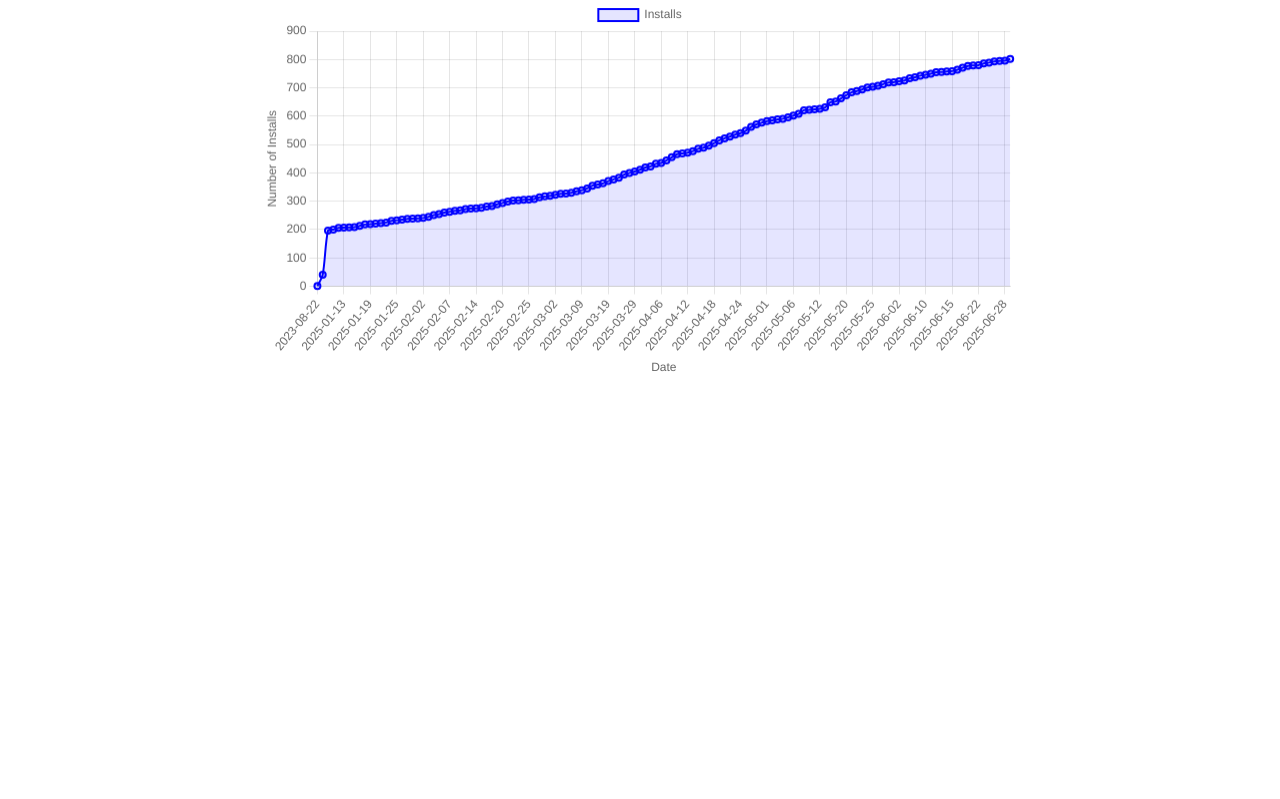
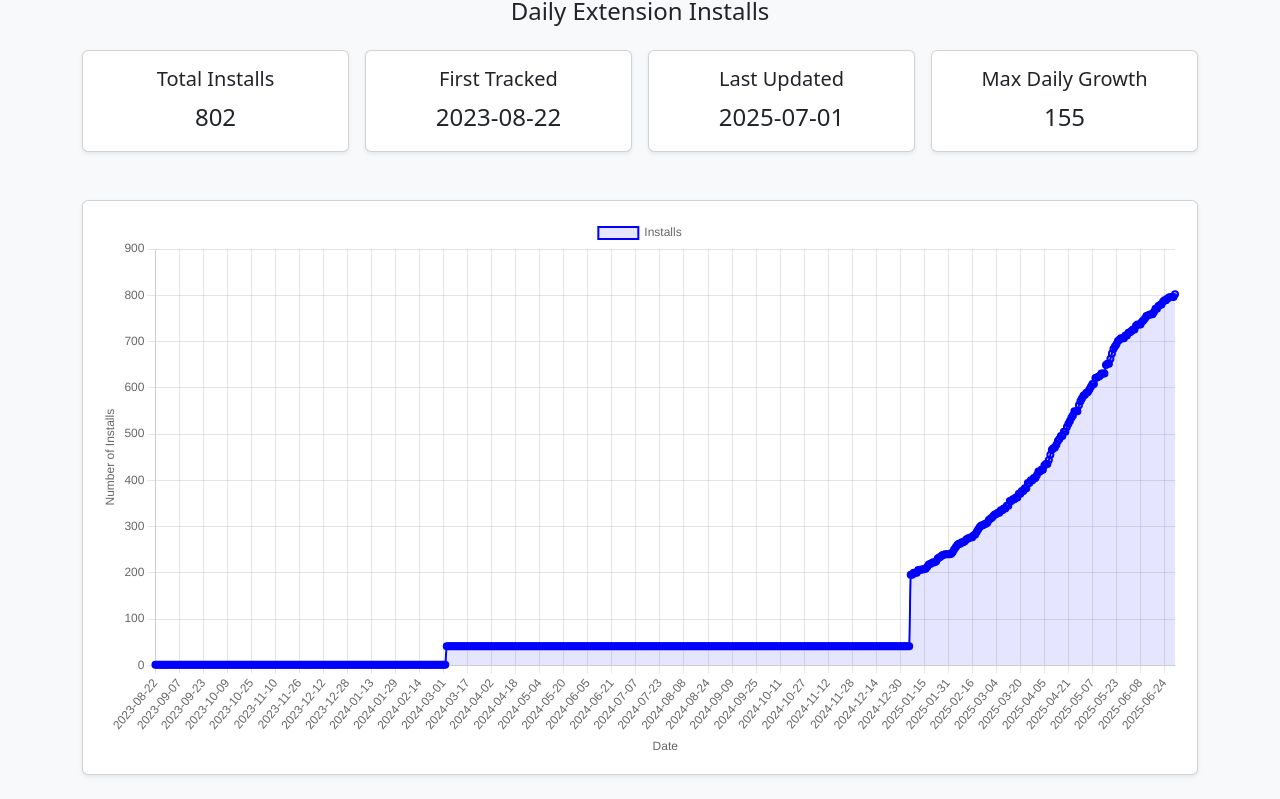
Before and after one commit to jtroussard/treematic-stats, a plain HTML site: page index.html in a window 1280 px wide. Shown: the part 126-925 px from the top of the page. Before the commit the page ends 800 px from the top, so only its background shows below. Drawn offline with nearby package versions, Linux system fonts and the light colour scheme.

Commit message:
version 2 of dash

```diff
--- /dev/null
+++ b/dashboard.js
@@ -0,0 +1,180 @@
+// dashboard.js
+
+let filledData = []; // Filled install data shared across modules
+
+// Fill in missing days in the dataset (used only for install data)
+function fillMissingDates(data) {
+    const filled = [];
+    const dateToInstalls = Object.fromEntries(data.map(e => [e.date, e.installs]));
+    const start = new Date(data[0].date);
+    const end = new Date(data[data.length - 1].date);
+    let current = new Date(start);
+    let lastKnown = data[0].installs;
+
+    while (current <= end) {
+        const dateStr = current.toISOString().split('T')[0];
+        if (dateToInstalls[dateStr] !== undefined) {
+            lastKnown = dateToInstalls[dateStr];
+        }
+        filled.push({ date: dateStr, installs: lastKnown });
+        current.setDate(current.getDate() + 1);
+    }
+
+    return filled;
+}
+
+// Fetch and process the data.json file
+fetch('https://raw.githubusercontent.com/jtroussard/treematic-stats/main/data.json')
+    .then(response => response.json())
+    .then(data => {
+        if (!data || !Array.isArray(data)) throw new Error("Invalid data format.");
+
+        filledData = fillMissingDates(data);
+
+        const labels = filledData.map(entry => entry.date);
+        const installs = filledData.map(entry => entry.installs);
+        const dailyChanges = installs.map((val, i, arr) => i === 0 ? 0 : val - arr[i - 1]);
+
+        // Populate KPIs
+        document.getElementById('totalInstalls').textContent = installs[installs.length - 1];
+        document.getElementById('firstDate').textContent = labels[0];
+        document.getElementById('lastDate').textContent = labels[labels.length - 1];
+        document.getElementById('maxDelta').textContent = Math.max(...dailyChanges);
+
+        // Populate table
+        const tableBody = document.getElementById('dataTable');
+        filledData.forEach((entry, i) => {
+            const delta = i === 0 ? 0 : installs[i] - installs[i - 1];
+            const row = document.createElement('tr');
+            row.innerHTML = `
+                <td>${entry.date}</td>
+                <td>${entry.installs}</td>
+                <td>${delta}</td>
+            `;
+            tableBody.appendChild(row);
+        });
+
+        // Render line chart
+        const ctx = document.getElementById('installChart').getContext('2d');
+        new Chart(ctx, {
+            type: 'line',
+            data: {
+                labels: labels,
+                datasets: [{
+                    label: 'Installs',
+                    data: installs,
+                    borderColor: 'blue',
+                    backgroundColor: 'rgba(0, 0, 255, 0.1)',
+                    borderWidth: 2,
+                    tension: 0.3,
+                    fill: true
+                }]
+            },
+            options: {
+                scales: {
+                    x: {
+                        title: { display: true, text: 'Date' }
+                    },
+                    y: {
+                        beginAtZero: true,
+                        title: { display: true, text: 'Number of Installs' }
+                    }
+                }
+            }
+        });
+
+        // Fetch and process release.json after data is loaded
+        loadAndRenderReleaseChart();
+
+    })
+    .catch(err => console.error("Data loading error:", err));
+
+// Load and process release.json
+function loadAndRenderReleaseChart() {
+    fetch('https://raw.githubusercontent.com/jtroussard/treematic-stats/main/releases.json')
+        .then(resp => resp.json())
+        .then(releases => {
+            if (!Array.isArray(releases)) throw new Error("Invalid release data");
+
+            releases.sort((a, b) => new Date(a.date) - new Date(b.date));
+
+            const versionBuckets = {};
+            let currentIdx = 0;
+
+            for (let i = 0; i < releases.length; i++) {
+                const releaseDate = new Date(releases[i].date);
+                const nextDate = releases[i + 1] ? new Date(releases[i + 1].date) : null;
+                const version = releases[i].version;
+
+                let installSum = 0;
+                while (currentIdx < filledData.length) {
+                    const entryDate = new Date(filledData[currentIdx].date);
+                    if (entryDate < releaseDate) {
+                        currentIdx++;
+                        continue;
+                    }
+                    if (nextDate && entryDate >= nextDate) break;
+
+                    const delta = currentIdx === 0
+                        ? 0
+                        : filledData[currentIdx].installs - filledData[currentIdx - 1].installs;
+
+                    installSum += delta;
+                    currentIdx++;
+                }
+                versionBuckets[version] = (versionBuckets[version] || 0) + installSum;
+            }
+
+            // Group small contributors under "Other"
+            const entries = Object.entries(versionBuckets);
+            const total = entries.reduce((sum, [, val]) => sum + val, 0);
+            const grouped = {};
+            let otherSum = 0;
+
+            for (const [version, count] of entries) {
+                const percent = count / total;
+                if (percent < 0.02) {
+                    otherSum += count;
+                } else {
+                    grouped[version] = count;
+                }
+            }
+            if (otherSum > 0) grouped["Other"] = otherSum;
+
+            // Render Pie Chart
+            const pieCtx = document.getElementById('releasePieChart').getContext('2d');
+            new Chart(pieCtx, {
+                type: 'pie',
+                data: {
+                    labels: Object.keys(grouped),
+                    datasets: [{
+                        label: 'Installs by Release',
+                        data: Object.values(grouped),
+                        backgroundColor: [
+                            '#007bff', '#28a745', '#ffc107', '#dc3545', '#6f42c1',
+                            '#20c997', '#fd7e14', '#6610f2', '#e83e8c', '#17a2b8',
+                            '#343a40'
+                        ]
+                    }]
+                },
+                options: {
+                    responsive: true,
+                    plugins: {
+                        legend: {
+                            position: 'right'
+                        },
+                        tooltip: {
+                            callbacks: {
+                                label: (context) => {
+                                    const val = context.raw;
+                                    const pct = ((val / total) * 100).toFixed(1);
+                                    return `${context.label}: ${val} installs (${pct}%)`;
+                                }
+                            }
+                        }
+                    }
+                }
+            });
+        })
+        .catch(err => console.error("Error loading releases.json:", err));
+}
--- a/index.html
+++ b/index.html
@@ -1,93 +1,96 @@
 <!DOCTYPE html>
 <html lang="en">
+
 <head>
     <meta charset="UTF-8">
     <title>Treematic Statistics</title>
     <script src="https://cdn.jsdelivr.net/npm/chart.js"></script>
-    <style>
-        /* Center the headings */
-        h1, h2 {
-            text-align: center;
-            margin-bottom: 20px;
-        }
+    <link href="https://cdn.jsdelivr.net/npm/bootstrap@5.3.0/dist/css/bootstrap.min.css" rel="stylesheet">
+    <script src="https://cdn.jsdelivr.net/npm/bootstrap@5.3.0/dist/js/bootstrap.bundle.min.js" defer></script>
+</head>
 
-        /* Style the chart container */
-        #chart-container {
-            width: 60%;
-            margin: 0 auto; /* Center the chart horizontally */
-            padding-left: 15%;
-            padding-right: 15%;
-        }
+<body class="bg-light text-dark">
+    <div class="container my-5">
 
-        /* Canvas responsive styling */
-        canvas {
-            width: 100% !important;
-            height: auto !important;
-        }
-    </style>
-</head>
-<body>
+        <div class="text-center mb-4">
+            <h1 class="display-4">Treematic Statistics</h1>
+            <h2 class="h4">Daily Extension Installs</h2>
+        </div>
 
-    <!-- Headings -->
-    <h1>Treematic Statistics</h1>
-    <h2>Treematic Installs Over Time</h2>
+        <!-- KPI Cards -->
+        <div class="row text-center g-3 mb-5">
+            <div class="col-md-3">
+                <div class="card shadow-sm">
+                    <div class="card-body">
+                        <h5 class="card-title">Total Installs</h5>
+                        <p class="fs-4 mb-0" id="totalInstalls">—</p>
+                    </div>
+                </div>
+            </div>
+            <div class="col-md-3">
+                <div class="card shadow-sm">
+                    <div class="card-body">
+                        <h5 class="card-title">First Tracked</h5>
+                        <p class="fs-4 mb-0" id="firstDate">—</p>
+                    </div>
+                </div>
+            </div>
+            <div class="col-md-3">
+                <div class="card shadow-sm">
+                    <div class="card-body">
+                        <h5 class="card-title">Last Updated</h5>
+                        <p class="fs-4 mb-0" id="lastDate">—</p>
+                    </div>
+                </div>
+            </div>
+            <div class="col-md-3">
+                <div class="card shadow-sm">
+                    <div class="card-body">
+                        <h5 class="card-title">Max Daily Growth</h5>
+                        <p class="fs-4 mb-0" id="maxDelta">—</p>
+                    </div>
+                </div>
+            </div>
+        </div>
 
-    <!-- Chart Container -->
-    <div id="chart-container">
-        <canvas id="installChart"></canvas>
+        <!-- Chart -->
+        <div class="card mb-5 shadow-sm">
+            <div class="card-body">
+                <canvas id="installChart"></canvas>
+            </div>
+        </div>
+
+        <!-- Release Breakdown Section -->
+        <div class="card mb-5 shadow-sm">
+            <div class="card-body">
+                <h2 class="h5">Installs by Release Version</h2>
+                <div style="width: 70%; max-width: 500px; margin: auto;">
+                    <canvas id="releasePieChart"></canvas>
+                </div>
+            </div>
+        </div>
+
+
+        <!-- Table -->
+        <div class="mb-5">
+            <h2 class="h4 mb-3">Raw Install Data</h2>
+            <div class="table-responsive">
+                <table class="table table-striped table-bordered">
+                    <thead class="table-dark">
+                        <tr>
+                            <th>Date</th>
+                            <th>Installs</th>
+                            <th>Daily Change</th>
+                        </tr>
+                    </thead>
+                    <tbody id="dataTable"></tbody>
+                </table>
+            </div>
+        </div>
+
     </div>
 
-    <script>
-        fetch('https://raw.githubusercontent.com/jtroussard/treematic-stats/main/data.json')
-            .then(response => response.json())
-            .then(data => {
-                console.log(data);
+    <script src="dashboard.js"></script>
+</body>
 
-                // Extract dates and installs
-                const labels = data.map(entry => entry.date);
-                const installs = data.map(entry => entry.installs);
-
-                const ctx = document.getElementById('installChart').getContext('2d');
-                new Chart(ctx, {
-                    type: 'line',
-                    data: {
-                        labels: labels,
-                        datasets: [{
-                            label: 'Installs',
-                            data: installs,
-                            borderColor: 'blue',
-                            backgroundColor: 'rgba(0, 0, 255, 0.1)',
-                            borderWidth: 2,
-                            tension: 0.3,
-                            fill: true
-                        }]
-                    },
-                    options: {
-                        layout: {
-                            padding: {
-                                left: '15%',
-                                right: '15%'
-                            }
-                        },
-                        scales: {
-                            x: {
-                                title: {
-                                    display: true,
-                                    text: 'Date'
-                                }
-                            },
-                            y: {
-                                beginAtZero: true,
-                                title: {
-                                    display: true,
-                                    text: 'Number of Installs'
-                                }
-                            }
-                        }
-                    }
-                });
-            })
-            .catch(error => console.error("Error fetching data:", error));
-    </script>
-</body>
 </html>
```
